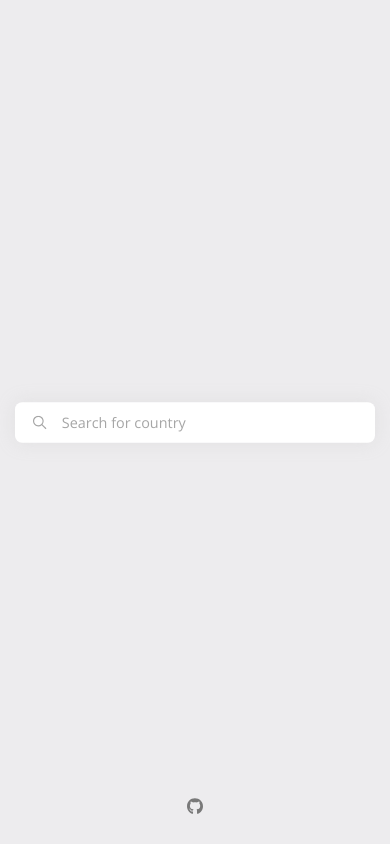
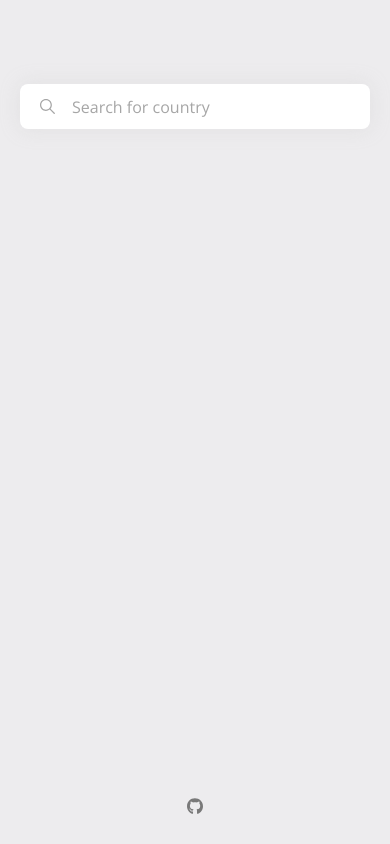
Before and after one commit to stevenson-digital/react-autocomplete-searchbar, a React (Create React App) app: page / in a window 390 px wide. Built offline with nearby package versions, Linux system fonts and the light colour scheme.

Commit message:
[fix] mobile widths and positioning

```diff
--- a/src/styles/components/_Bar.scss
+++ b/src/styles/components/_Bar.scss
@@ -6,6 +6,15 @@
   width: 400px;
   border-radius: $br-standard;
   z-index: 1;
+  padding: 0 20px;
+
+  @media (max-width: $b-small) {
+    margin-top: 10vh;
+  }
+
+  @media (max-width: 440px) {
+    width: 100%;
+  }
 }
 
 /* ===========================
@@ -23,6 +32,10 @@
   transform: scale(0.9);
   transition: transform 600ms $t-cubic-bez;
   @include light-shadow();
+
+  @media (max-width: 1024px) {
+    transform: scale(1);
+  }
 }
 
 .Bar__icon {
--- a/src/styles/components/_Results.scss
+++ b/src/styles/components/_Results.scss
@@ -2,13 +2,12 @@
   Results
 =========================== */
 .Results {
-  width: 100%;
+  width: calc(100% - 20px);
   position: absolute;
   z-index: 0;
   background-color: $c-white;
   border-radius: $br-standard;
-  transform: translate3d(0, 0, 0);
-  transition: transform $t-standard, width $t-standard;
+  transform: translate3d(-10px, -10px, 0);
   @include default-shadow();
 }
 
@@ -52,7 +51,6 @@
   Modifiers
 =========================== */
 .Results--populated {
-  width: calc(100% + 20px);
   padding-top: 70px;
-  transform: translate3d(-10px, -10px, 0);
+  margin-bottom: 30px;
 }
--- a/src/styles/components/_Wrapper.scss
+++ b/src/styles/components/_Wrapper.scss
@@ -8,6 +8,10 @@
   align-items: center;
   justify-content: center;
   flex-direction: column;
+
+  @media (max-width: $b-small) {
+    justify-content: space-between;
+  }
 }
 
 /* ===========================
```
